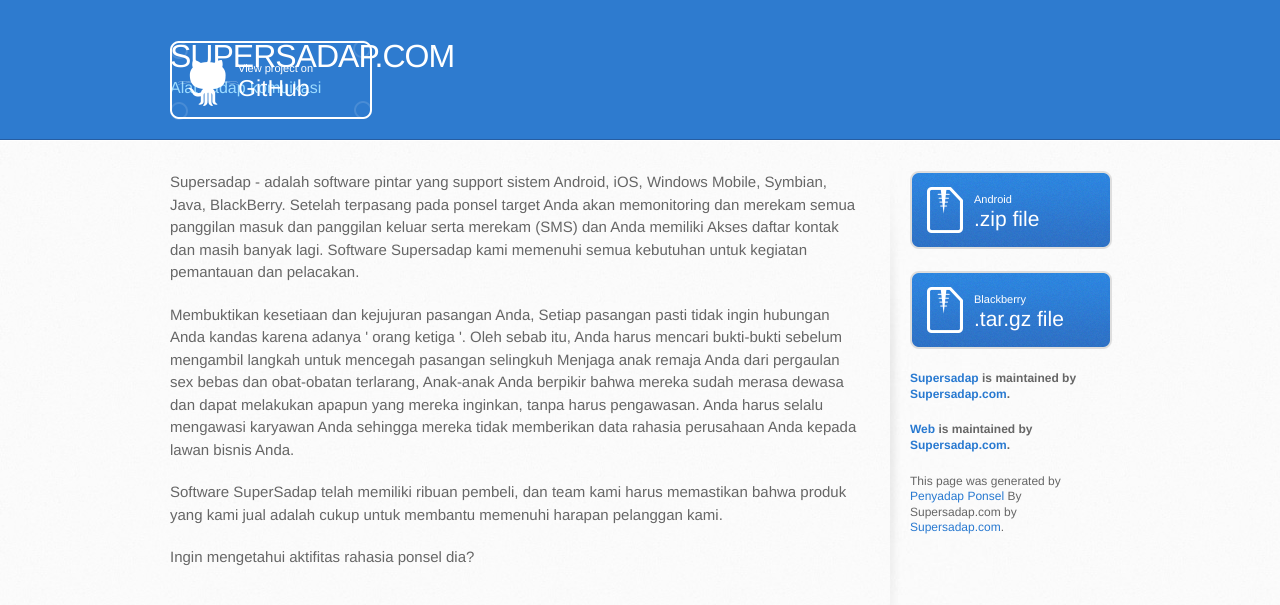
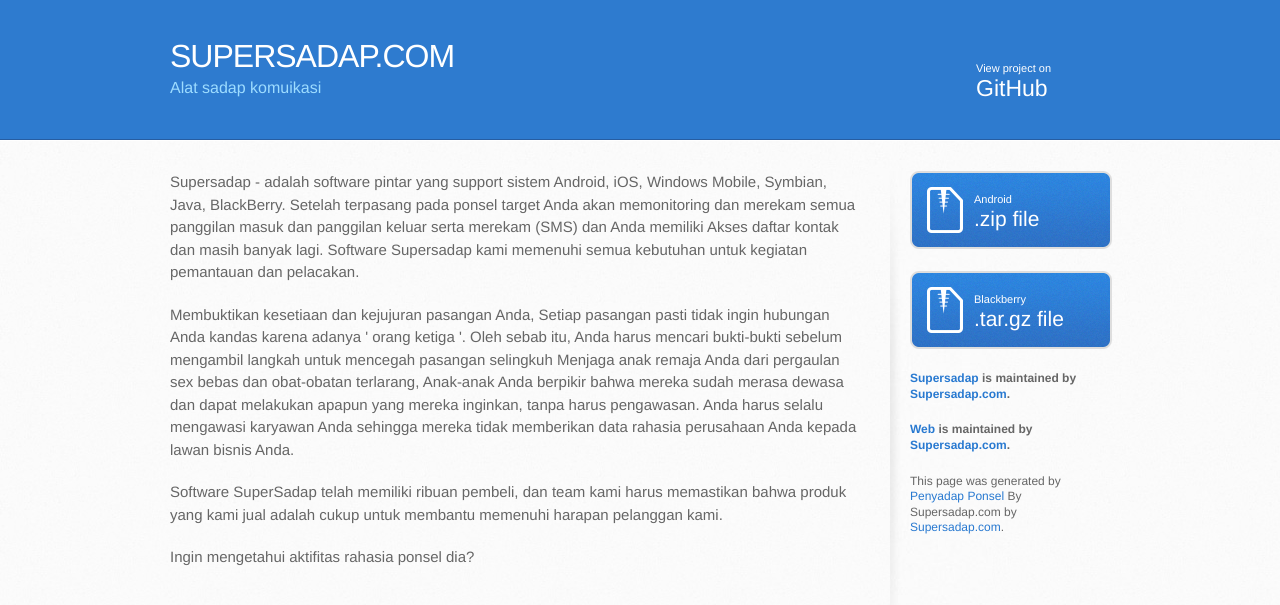
Before and after one commit to pietromenna/jekyll-architect-theme, a Jekyll site: the page built from index.html, in a window 1280 px wide. Shown: the top 605 px of the page. Built offline with Jekyll 4.4.1, drawn with Linux system fonts in a browser that asks for light colours; Markdown is read by kramdown in place of the engine named in the settings.

Commit message:
Update stylesheet.css

```diff
--- a/stylesheets/stylesheet.css
+++ b/stylesheets/stylesheet.css
@@ -464,7 +464,6 @@ header h1 {
   line-height: 1;
   color: #fff;
   letter-spacing: -1px;
-  right: 0;
 }
 
 header h2 {
@@ -534,7 +533,8 @@ a.button small {
 header a.button {
   position: absolute;
   top: 0;
-  background: transparent url(../images/github-button.png) 0 0 no-repeat;
+  right: 0;
+
 }
 aside a.button {
   display: block;
```
